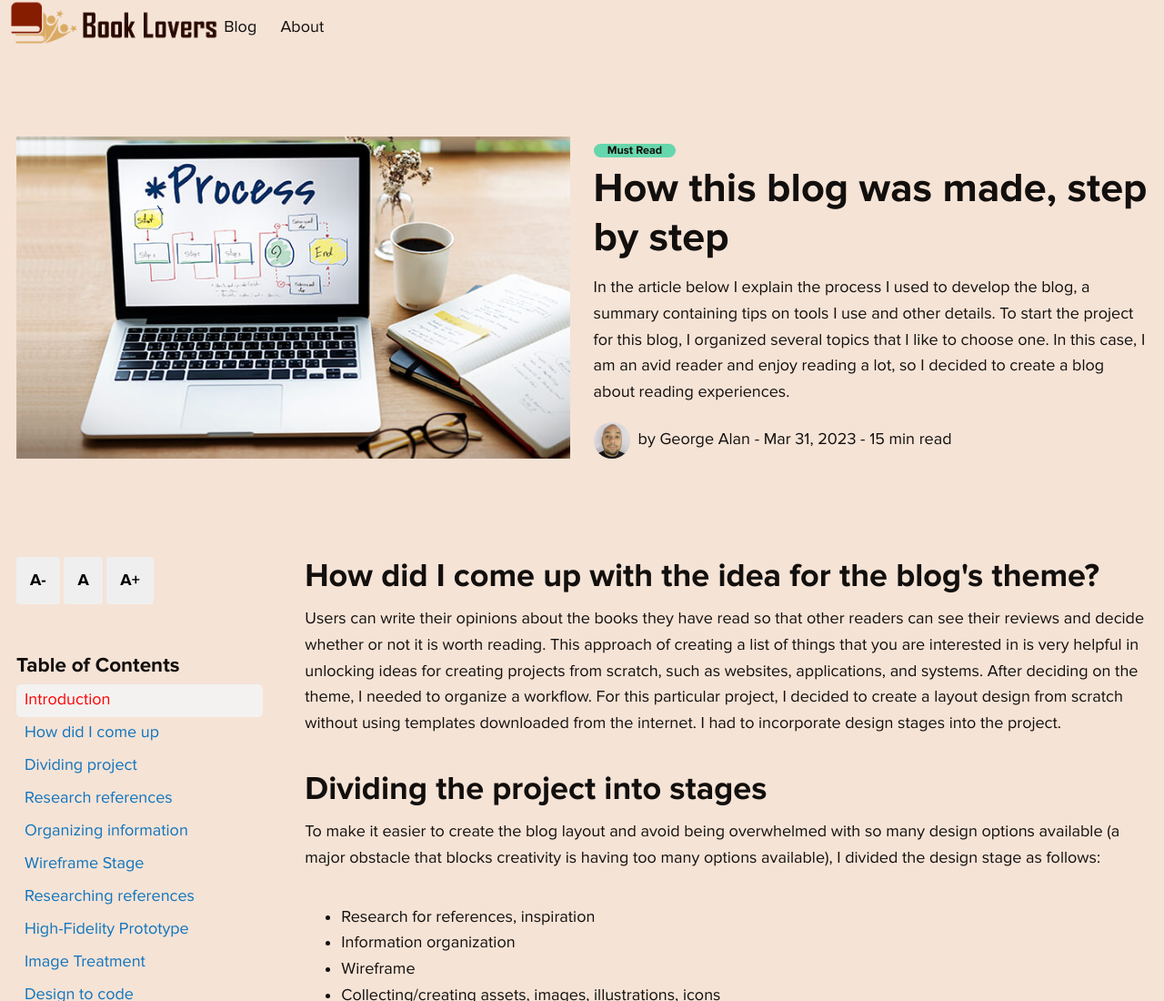
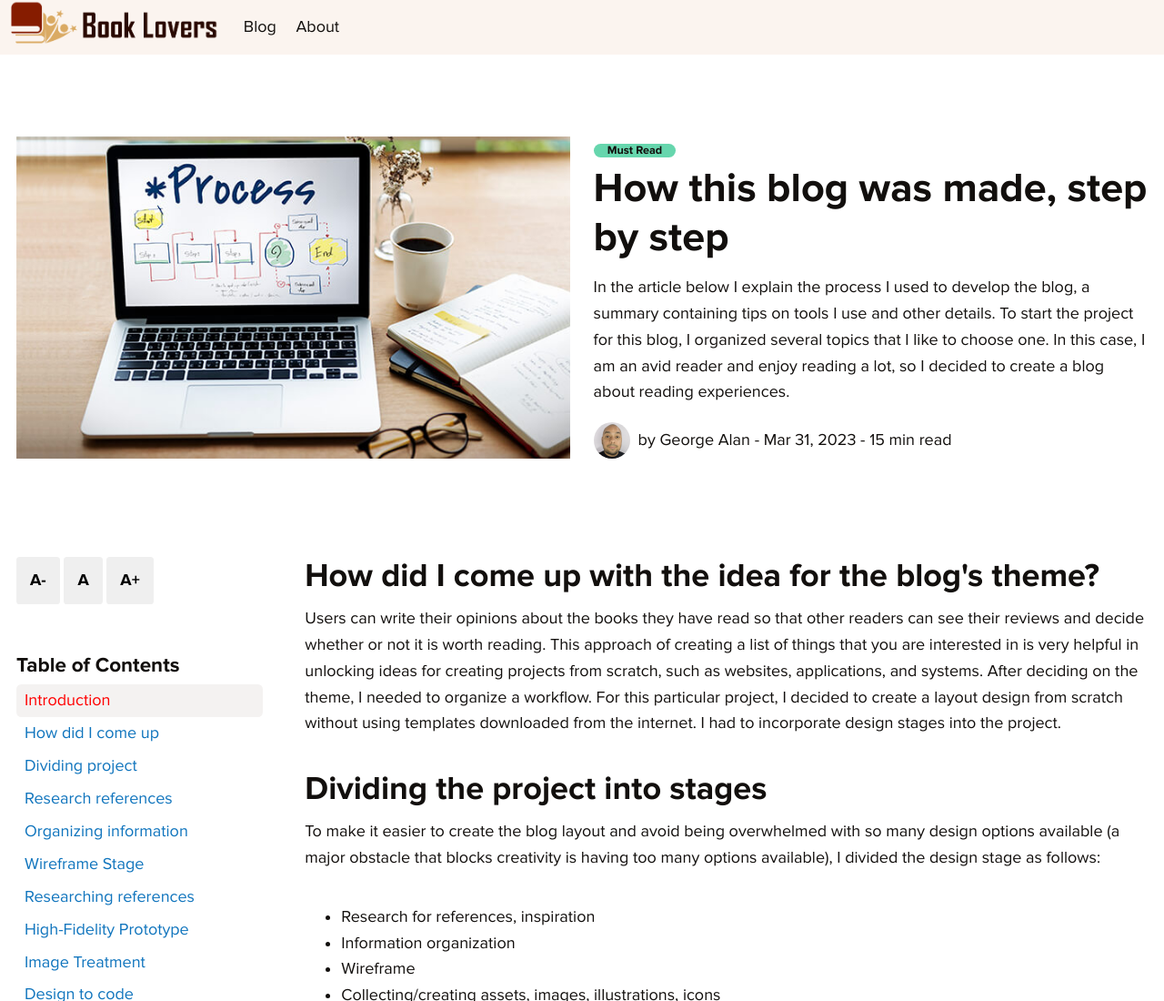
Before and after one commit to georgealan/udacity-blog-booklovers, a plain HTML site: page pages/post.html in a window 1280 px wide. Shown: the top 1100 px of the page at 91% size. Drawn offline with Linux system fonts and the light colour scheme.

Commit message:
some experimental changes in layout

```diff
--- a/pages/post.html
+++ b/pages/post.html
@@ -8,20 +8,18 @@
     <link rel="stylesheet" href="../styles/main.css">
 </head>
 <body>
-    <header id="navbar">
-        <div class="grid">
-            <div class="content-nav col-lg-span-12">
+    <header id="navigation">
+        <nav id="navbar" class="content-nav">
+            <a href="index.html">
                 <picture>
-                    <source srcset="#" media="(min-width:465)" type="image/svg+xml">
-                    <img class="logo" src="../assets/images/logo-complete.png" alt="logo booklovers">
+                    <source class="logo" srcset="../assets/images/logo-complete.png" alt="logo booklovers" media="(min-width: 675px)" />
+                    <img class="logo" src="../assets/images/booklovers-logo.svg" alt="logo booklovers">
                 </picture>
+            </a>
 
-                <nav>
-                    <a href="../index.html">Blog</a>
-                    <a href="#">About</a>
-                </nav>
-            </div>
-        </div>
+            <a href="../index.html">Blog</a>
+            <a href="#">About</a>
+        </nav>
     </header>
 
     <section id="title-article">
--- a/styles/components.css
+++ b/styles/components.css
@@ -1,7 +1,7 @@
 @import url(colors.css);
 
 body {
-    background-color: var(--primary-100);
+    background-color: var(--white);
 }
 
 /*#### SPACES ####*/
@@ -36,6 +36,8 @@ nav a {
 #hero {
     background-color: var(--primary-100);
     background: linear-gradient(to bottom, hsl(26, 60%, 90%), hsl(0, 0%, 100%));
+    padding-top: 5em;
+    margin-top: -60px;
 }
 
 .content-hero {
@@ -107,7 +109,7 @@ nav a {
 
 /* #### RECENT SECTION #### */
 #recent {
-    margin-top: 6em;
+    /* margin-top: em; */
 }
 
 .recent-lg {
```
Also changed, not shown: index.html (+2 -7 lines).
